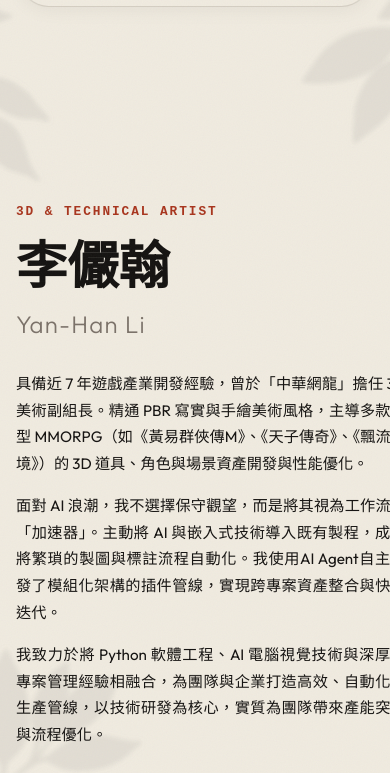
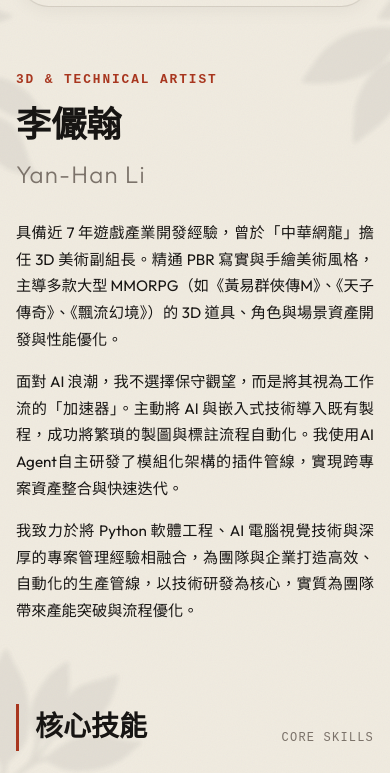
Before and after one commit to lyh011403/Interactive-Portfolio, a plain HTML site: page about.html in a window 390 px wide. Shown: the part 71-844 px from the top of the page. Drawn offline with nearby package versions, Linux system fonts and the light colour scheme; no server answers.

Commit message:
fix: rename about page hero to avoid collision with global style.css hero setting and fix mobile biography cut-off

```diff
--- a/about.html
+++ b/about.html
@@ -47,7 +47,7 @@
         }
 
         /* Hero 區塊 */
-        .hero-section {
+        .about-hero {
             display: grid;
             grid-template-columns: 1.3fr 1fr;
             gap: 48px;
@@ -433,9 +433,13 @@
                 padding: 140px 16px 50px; /* 增加頂部間距，防止文字被 Header 遮擋 */
             }
 
-            .hero-section {
+            .about-hero {
                 grid-template-columns: 1fr;
                 gap: 32px;
+            }
+
+            .name-title {
+                font-size: 2.2rem;
             }
 
             .hero-visual {
@@ -503,7 +507,7 @@
     <main class="about-container">
 
         <!-- Hero 職責與介紹 -->
-        <section class="hero-section">
+        <section class="about-hero">
             <div class="hero-info">
                 <span class="role-badge">3D &amp; Technical Artist</span>
                 <h1 class="name-title">李儼翰</h1>
```
